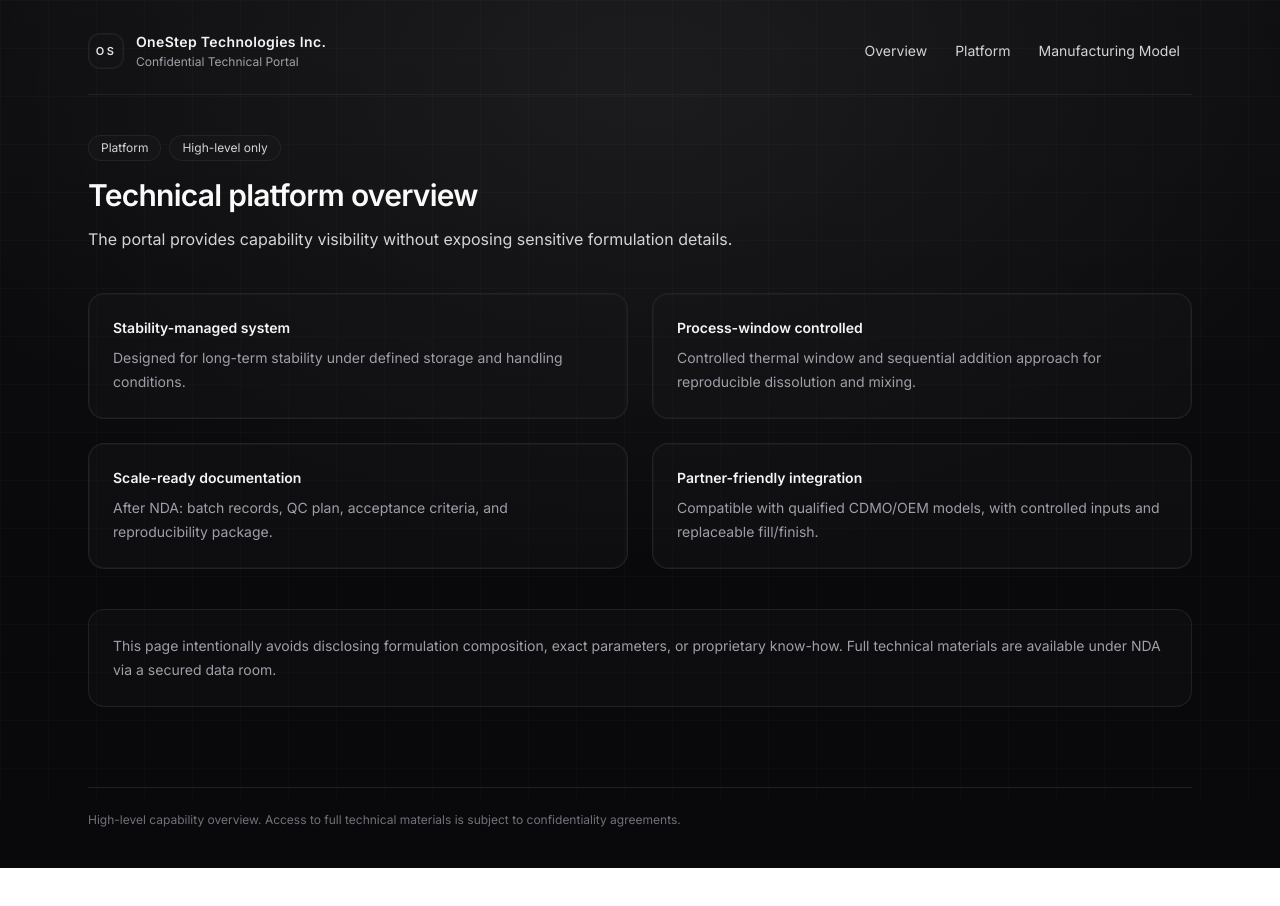
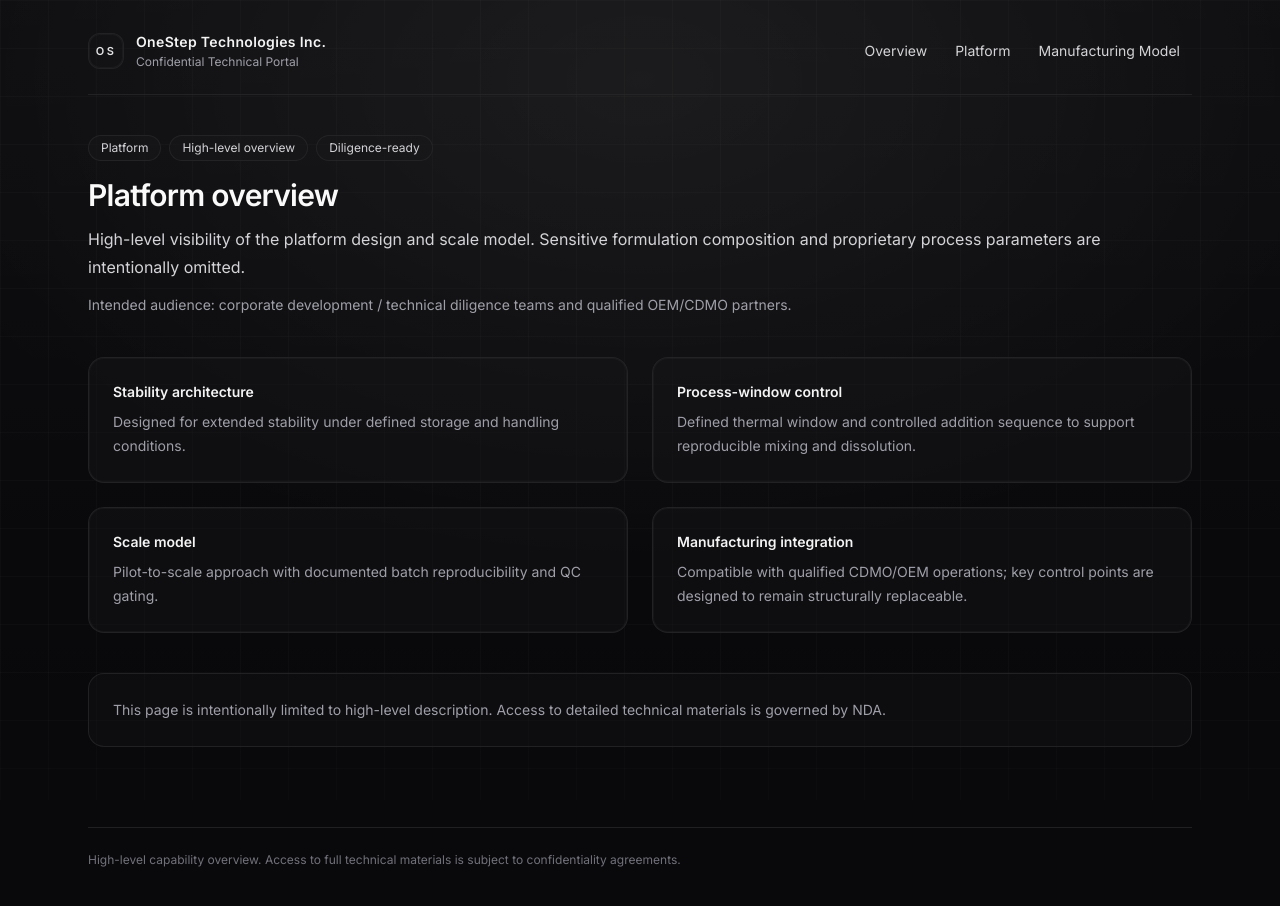
Before and after one commit to haozfy/onestep-technologies, a Next.js app: page /platform in a window 1280 px wide. Before the commit the page ends 868 px from the top, so only its background shows below. Built offline with nearby package versions, Linux system fonts and the light colour scheme.

Commit message:
refine platform page for diligence + OEM audience

```diff
--- a/app/platform/page.tsx
+++ b/app/platform/page.tsx
@@ -1,4 +1,4 @@
-import { Badge, Card, Muted } from "@/components/ui";
+import { Badge, Card } from "../../components/ui";
 
 export default function PlatformPage() {
   return (
@@ -6,40 +6,48 @@
       <section>
         <div className="flex flex-wrap items-center gap-2">
           <Badge>Platform</Badge>
-          <Badge>High-level only</Badge>
+          <Badge>High-level overview</Badge>
+          <Badge>Diligence-ready</Badge>
         </div>
+
         <h1 className="mt-4 text-3xl font-semibold tracking-tight text-zinc-50">
-          Technical platform overview
+          Platform overview
         </h1>
+
         <p className="mt-3 text-base leading-7 text-zinc-300">
-          The portal provides capability visibility without exposing sensitive formulation details.
+          High-level visibility of the platform design and scale model. Sensitive formulation composition and
+          proprietary process parameters are intentionally omitted.
+        </p>
+
+        <p className="mt-3 text-sm leading-6 text-zinc-400">
+          Intended audience: corporate development / technical diligence teams and qualified OEM/CDMO partners.
         </p>
       </section>
 
       <section className="grid gap-6 md:grid-cols-2">
         <Card
-          title="Stability-managed system"
-          desc="Designed for long-term stability under defined storage and handling conditions."
+          title="Stability architecture"
+          desc="Designed for extended stability under defined storage and handling conditions."
         />
         <Card
-          title="Process-window controlled"
-          desc="Controlled thermal window and sequential addition approach for reproducible dissolution and mixing."
+          title="Process-window control"
+          desc="Defined thermal window and controlled addition sequence to support reproducible mixing and dissolution."
         />
         <Card
-          title="Scale-ready documentation"
-          desc="After NDA: batch records, QC plan, acceptance criteria, and reproducibility package."
+          title="Scale model"
+          desc="Pilot-to-scale approach with documented batch reproducibility and QC gating."
         />
         <Card
-          title="Partner-friendly integration"
-          desc="Compatible with qualified CDMO/OEM models, with controlled inputs and replaceable fill/finish."
+          title="Manufacturing integration"
+          desc="Compatible with qualified CDMO/OEM operations; key control points are designed to remain structurally replaceable."
         />
       </section>
 
       <section className="rounded-2xl border border-zinc-800/80 bg-zinc-900/30 p-6">
-        <Muted>
-          This page intentionally avoids disclosing formulation composition, exact parameters, or proprietary
-          know-how. Full technical materials are available under NDA via a secured data room.
-        </Muted>
+        <p className="text-sm leading-6 text-zinc-400">
+          This page is intentionally limited to high-level description. Access to detailed technical materials is
+          governed by NDA.
+        </p>
       </section>
     </div>
   );
```
